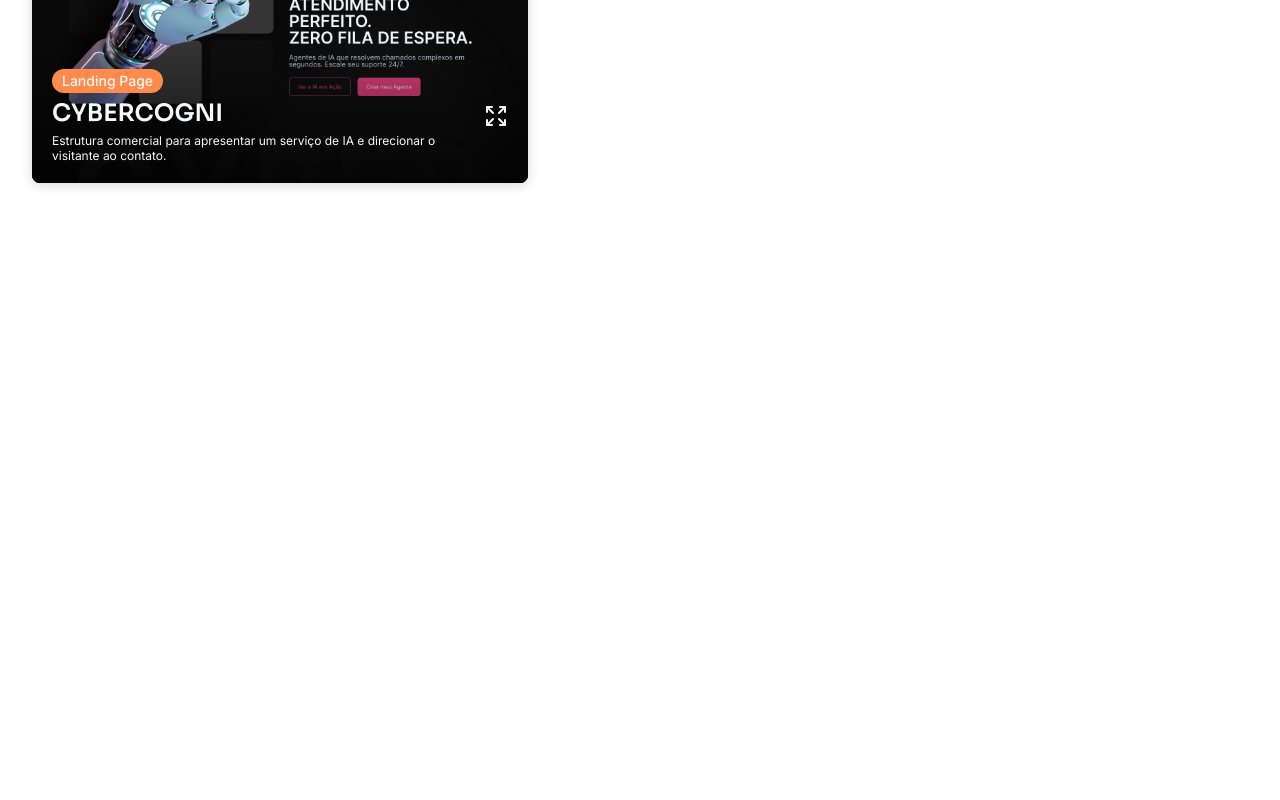
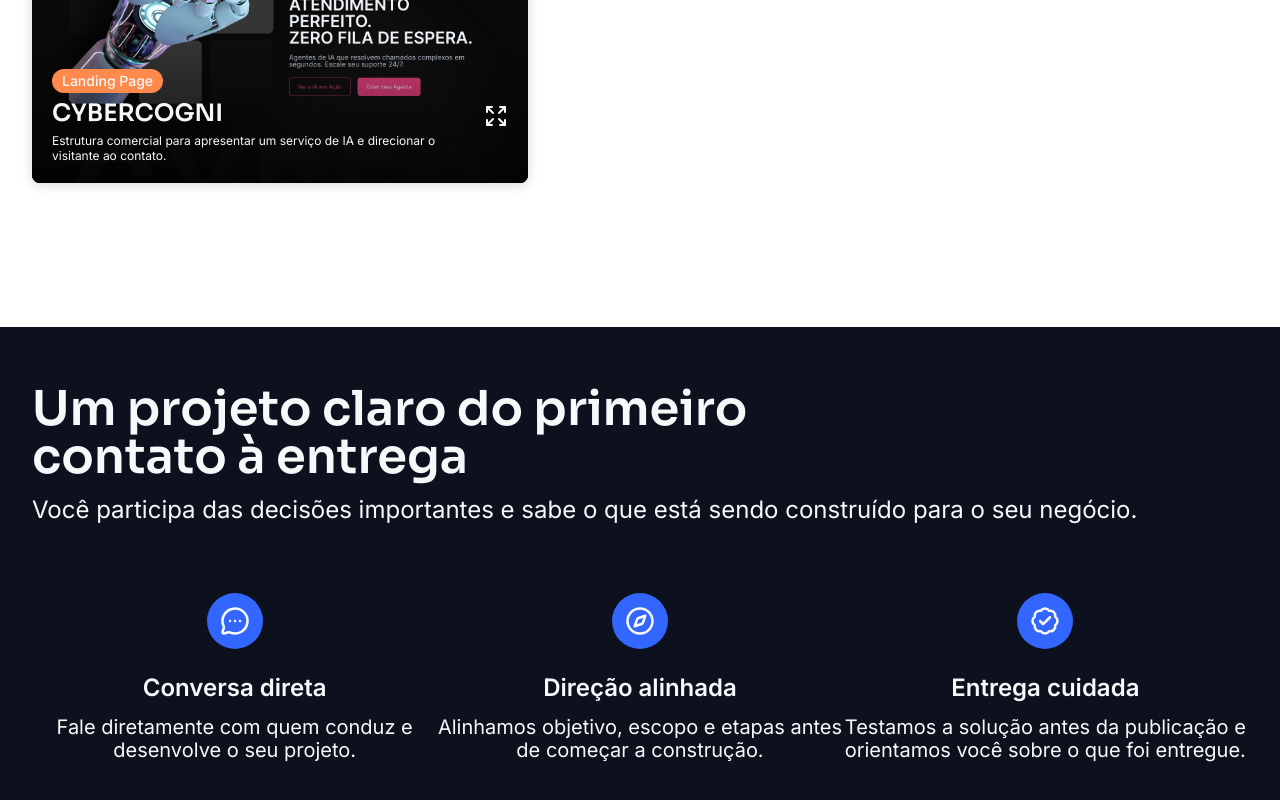
Before and after one commit to Wesleyhrl/signorge-website, a Next.js app: page / in a window 1280 px wide. Shown: the part 2499-3299 px from the top of the page. Before the commit the page ends 2706 px from the top, so only its background shows below. Built offline with nearby package versions, Linux system fonts and the light colour scheme.

Commit message:
feat: add Differential section with process steps component

```diff
--- a/app/page.tsx
+++ b/app/page.tsx
@@ -2,6 +2,7 @@ import Hero from "@/components/sections/hero/hero";
 import Projects from "@/components/sections/projects/projects";
 import Services from "@/components/sections/services/services";
 import Header from "./../components/layout/header";
+import Differential from "@/components/sections/differential/differential";
 
 export default function Home() {
   return (
@@ -10,6 +11,7 @@ export default function Home() {
       <Hero />
       <Services />
       <Projects />
+      <Differential />
     </main>
   );
 }
--- /dev/null
+++ b/components/sections/differential/differential.tsx
@@ -0,0 +1,54 @@
+import { Container } from "@/components/layout/container";
+import ProcessStep, {
+  PropsProcessStep,
+} from "@/components/sections/differential/process-step";
+import { BadgeCheck, Compass, MessageCircleMore } from "lucide-react";
+
+const steps: PropsProcessStep[] = [
+  {
+    title: "Conversa direta",
+    text: "Fale diretamente com quem conduz e desenvolve o seu projeto.",
+    icon: <MessageCircleMore />,
+  },
+  {
+    title: "Direção alinhada",
+    text: "Alinhamos objetivo, escopo e etapas antes de começar a construção.",
+    icon: <Compass />,
+  },
+  {
+    title: "Entrega cuidada",
+    text: "Testamos a solução antes da publicação e orientamos você sobre o que foi entregue.",
+    icon: <BadgeCheck />,
+  },
+];
+
+export default function Differential() {
+  return (
+    <section className="bg-graphite py-14.5 mt-20 md:mt-24 lg:mt-30">
+      <Container>
+        <header className="flex flex-col gap-4">
+          <h2
+            id="services-heading"
+            className="font-display font-semibold text-offwhite text-3xl sm:text-4xl xl:text-5xl max-w-184.25"
+          >
+            Um projeto claro do primeiro contato à entrega
+          </h2>
+          <p className="text-base text-offwhite sm:text-lg lg:text-xl xl:text-2xl xl:leading-[1.1]">
+            Você participa das decisões importantes e sabe o que está sendo
+            construído para o seu negócio.
+          </p>
+        </header>
+        <div className="mt-13.5 grid grid-cols-3">
+          {steps.map((step) => (
+            <ProcessStep
+              key={step.title}
+              icon={step.icon}
+              text={step.text}
+              title={step.title}
+            />
+          ))}
+        </div>
+      </Container>
+    </section>
+  );
+}
--- /dev/null
+++ b/components/sections/differential/process-step.tsx
@@ -0,0 +1,21 @@
+import { ReactNode } from "react";
+
+export type PropsProcessStep = {
+  title: string;
+  text: string;
+  icon: ReactNode;
+};
+
+export default function ProcessStep({ text, title, icon }: PropsProcessStep) {
+  return (
+    <div className="flex flex-col items-center gap-3.75 py-4 max-w-102.75 min-h-57.25">
+      <div className="flex items-center justify-center rounded-full size-14 bg-signal text-offwhite">
+        <div className="[&>svg]:size-full size-7.5">{icon}</div>
+      </div>
+      <div className="flex flex-col items-center gap-3 py-2 text-offwhite">
+        <h3 className="text-2xl font-semibold">{title}</h3>
+        <p className="text-xl leading-[1.15] text-center">{text}</p>
+      </div>
+    </div>
+  );
+}
```
